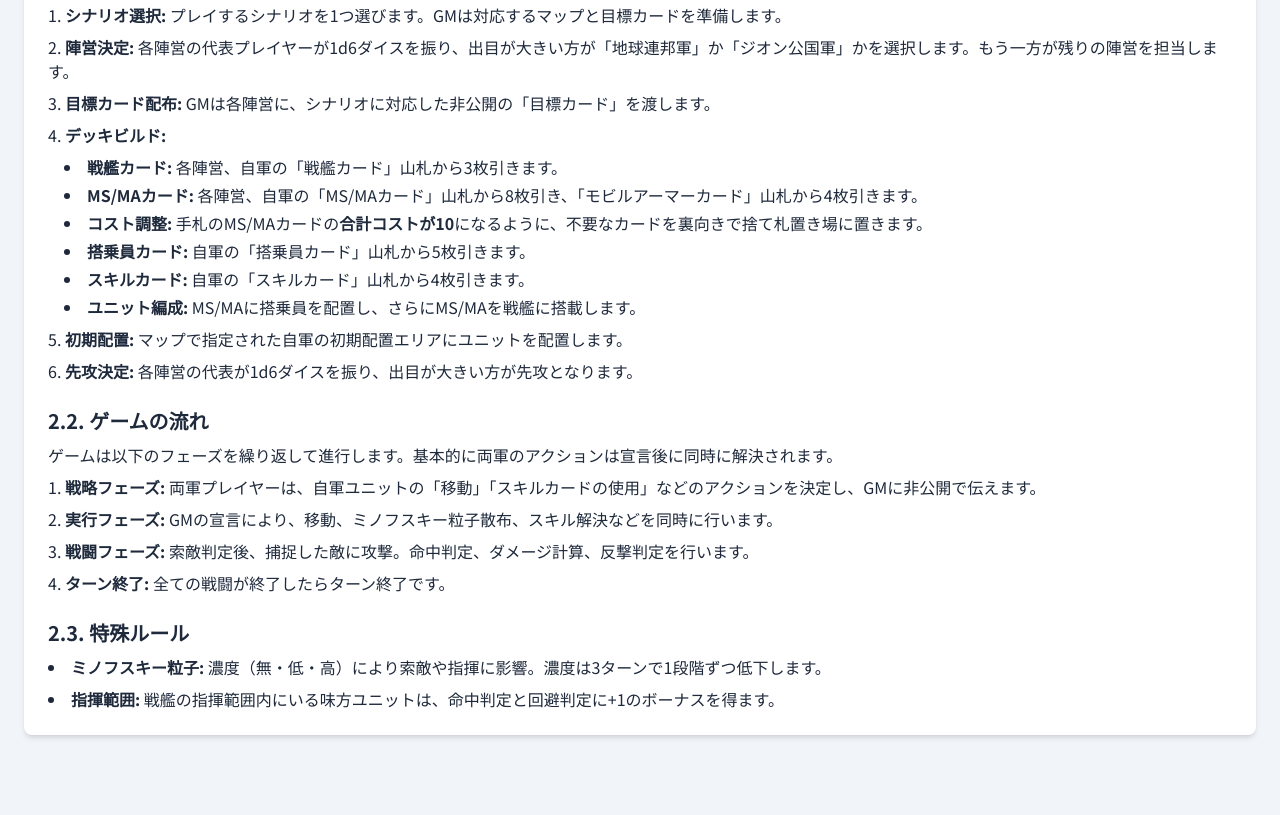
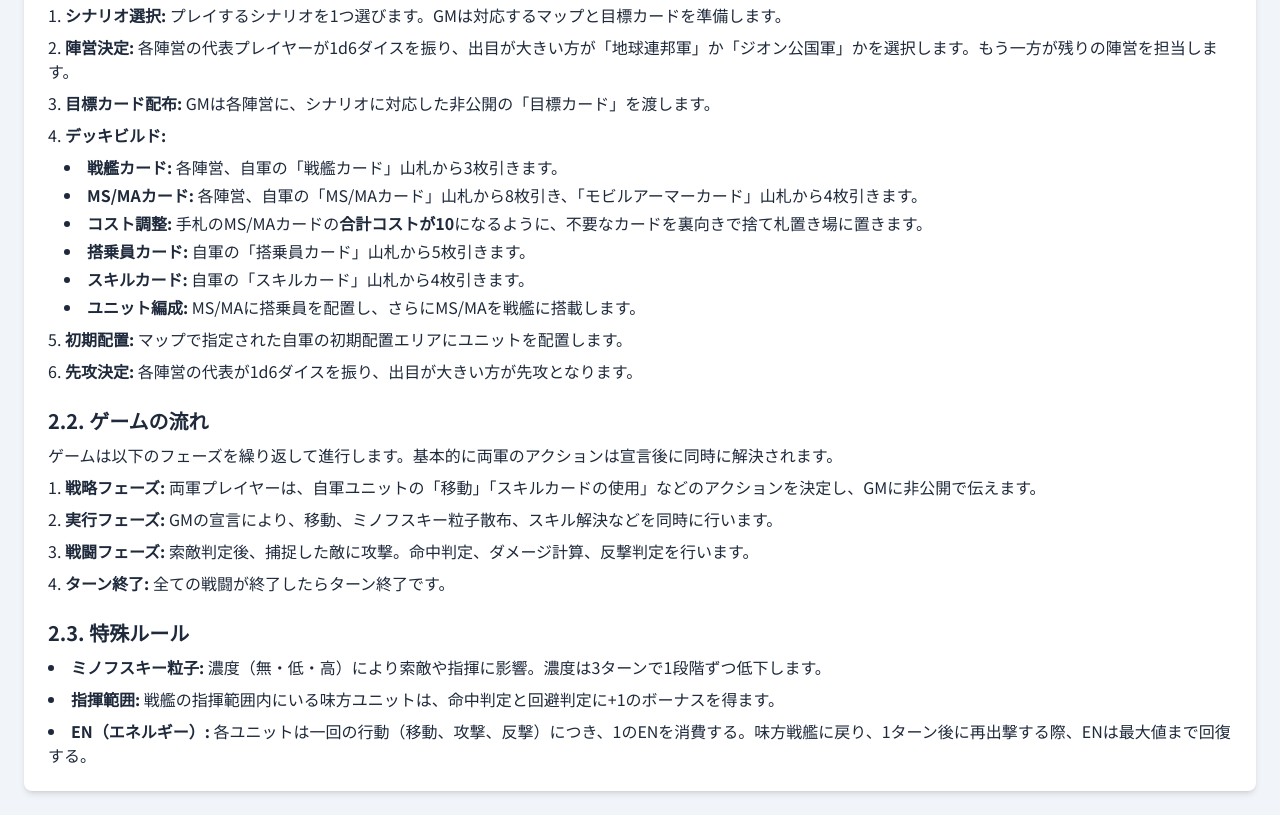
Before and after one commit to MokomoS/GundamHexBattle, a plain HTML site: page index.html in a window 1280 px wide. Shown: the part 561-1376 px from the top of the page. Before the commit the page ends 1320 px from the top, so only its background shows below. Drawn offline with nearby package versions, Linux system fonts and the light colour scheme.

Commit message:
Update index.html

```diff
--- a/index.html
+++ b/index.html
@@ -150,6 +150,7 @@
                         <ul class="list-disc list-inside space-y-2">
                             <li><strong>ミノフスキー粒子:</strong> 濃度（無・低・高）により索敵や指揮に影響。濃度は3ターンで1段階ずつ低下します。</li>
                             <li><strong>指揮範囲:</strong> 戦艦の指揮範囲内にいる味方ユニットは、命中判定と回避判定に+1のボーナスを得ます。</li>
+                            <li><strong>EN（エネルギー）:</strong> 各ユニットは一回の行動（移動、攻撃、反撃）につき、1のENを消費する。味方戦艦に戻り、1ターン後に再出撃する際、ENは最大値まで回復する。</li>
                         </ul>
                     </div>
                 </div>
```
